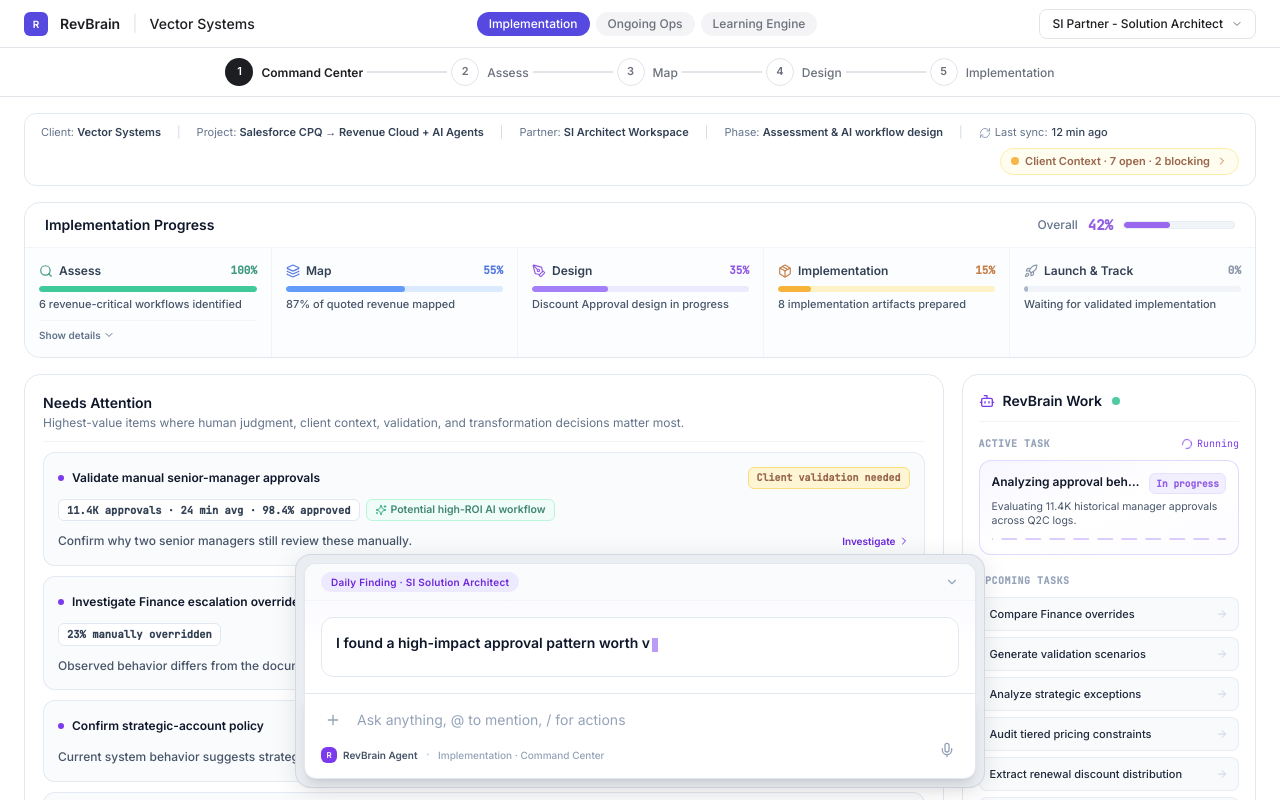
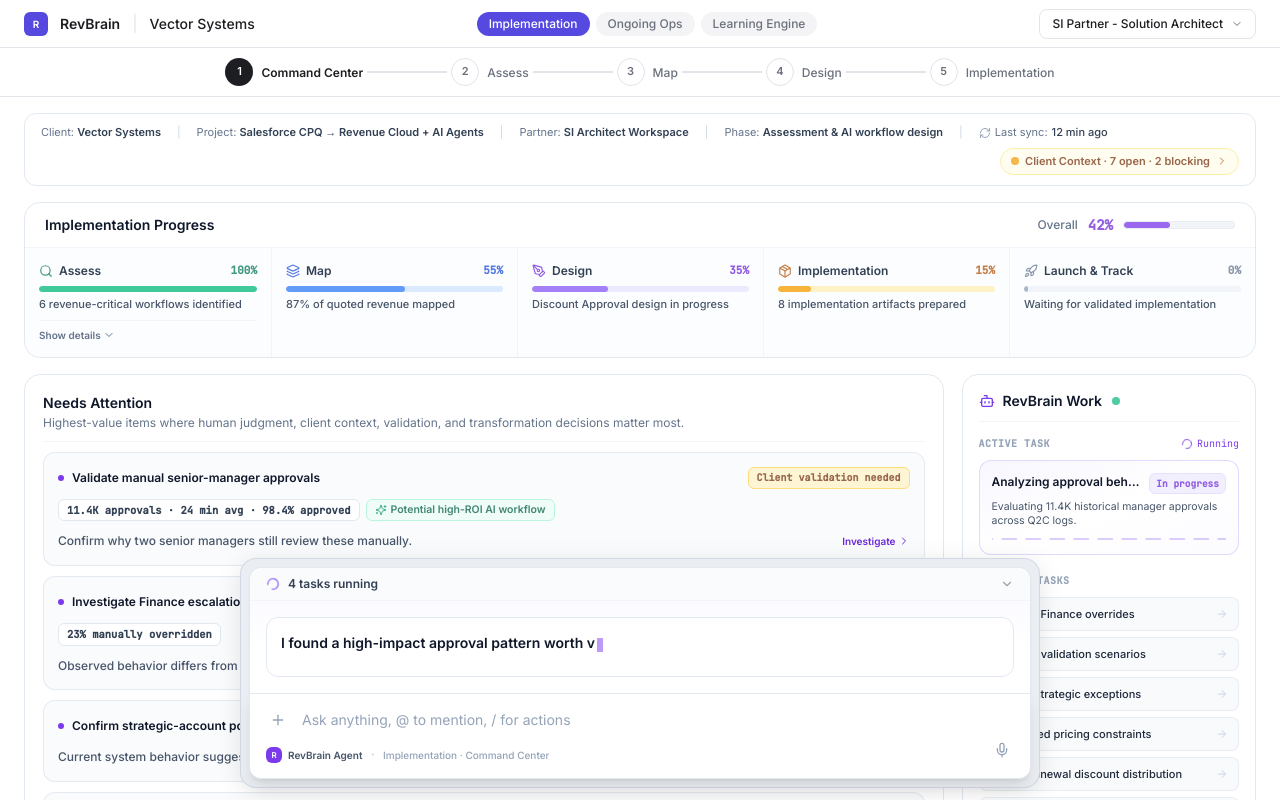
Before and after one commit to OfirVento/revbrain-v2-demo, a React (Vite) app: page /revbrain/migration/si-architect in a window 1280 px wide. Built offline with nearby package versions, Linux system fonts and the light colour scheme.

Commit message:
Restore chat box width to 800px and restore running tasks indicator in header

```diff
--- a/src/components/revbrain/RevBrainBottomAgent.tsx
+++ b/src/components/revbrain/RevBrainBottomAgent.tsx
@@ -616,7 +616,7 @@
       {/* ─── Centered agent component ─── */}
       <div className="fixed bottom-0 left-0 right-0 z-50 pointer-events-none flex justify-center pb-3 px-6">
         <div
-          className="w-full max-w-[690px] pointer-events-auto bg-[#eaedf1] rounded-2xl border border-slate-300/80 shadow-[0_4px_24px_rgba(0,0,0,0.10)] p-2"
+          className="w-full max-w-[800px] pointer-events-auto bg-[#eaedf1] rounded-2xl border border-slate-300/80 shadow-[0_4px_24px_rgba(0,0,0,0.10)] p-2"
           ref={agentRef}
         >
 
@@ -645,10 +645,12 @@
                     </span>
                   </>
                 ) : isCommandCenterRoute ? (
-                  <span className="px-2.5 py-0.5 rounded-full bg-violet-100 text-violet-700 text-[10px] font-bold tracking-wide flex items-center gap-1.5">
-                    {ccLoading && <Loader2 className="w-3 h-3 text-violet-600 animate-spin shrink-0" />}
-                    <span>Daily Finding · SI Solution Architect</span>
-                  </span>
+                  <>
+                    <Loader2 className="w-3.5 h-3.5 text-violet-500 animate-spin shrink-0" />
+                    <span className="font-semibold text-slate-700 text-xs">
+                      {runningTasksCount} {runningTasksCount === 1 ? 'task' : 'tasks'} running
+                    </span>
+                  </>
                 ) : isDesignRoute ? (
                   <span className="px-2.5 py-0.5 rounded-full bg-violet-100 text-violet-700 text-[10px] font-bold tracking-wide">
                     {designCardIndex < 8
```
